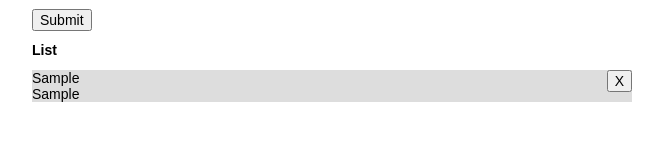
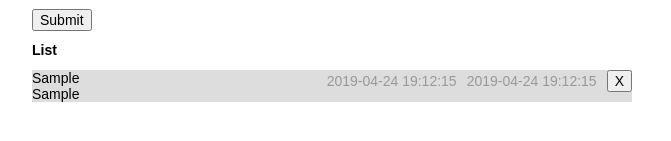
Before and after one commit to elhini/shortnote, a React (Create React App) app: page / in a window 1280 px wide. Both pictures are taken after typing "Sample", "Sample" into the empty fields and a click on the button "Submit". Shown: the part 173-314 px from the top of the page, without its empty margins (308-979 px from the left). Built offline with nearby package versions, Linux system fonts and the light colour scheme.

Commit message:
message for no items, create and update dates, store open state, autofocus on title

```diff
--- a/src/App.js
+++ b/src/App.js
@@ -8,8 +8,11 @@ export default class App extends React.Component {
   constructor(props) {
     super(props);
     var items = ls.get();
+    items = items.filter(i => i.id);
+    var openedItem = this.findOpenedItem(items);
     var emptyItem = this.buildEmptyItem();
     items.unshift(emptyItem);
+    items.forEach(i => i.opened = openedItem ? i.id === openedItem.id : !i.id);
     this.state = {
       items: items
     };
@@ -19,12 +22,16 @@ export default class App extends React.Component {
     this.onDeleteItem = this.onDeleteItem.bind(this);
   }
 
+  findOpenedItem(items = this.state.items){
+    return items.find(i => i.opened);
+  }
+
   findEmptyItem(){
-    return this.state.items.find(i => i.id === 0);
+    return this.state.items.find(i => !i.id);
   }
 
   buildEmptyItem(){
-    return {id: 0, title: '', text: '', opened: true};
+    return {id: 0, title: '', text: ''};
   }
 
   onOpenNew(){
@@ -34,37 +41,51 @@ export default class App extends React.Component {
       emptyItem = this.buildEmptyItem();
       items.unshift(emptyItem);
     }
-    items.forEach(i => i.opened = i.id === 0);
+    items.forEach(i => i.opened = !i.id);
+    this.setItems(items);
+  }
+
+  onSubmit(e){
+    e.preventDefault();
+    var form = e.target;
+    if (!form.title.value && !form.text.value){
+      return;
+    }
+    var id = parseInt(form.id.value);
+    var items = this.state.items;
+    var item = id ?
+      items.find(i => i.id === id) :
+      this.buildEmptyItem();
+    if (!id){
+      item.id = Date.now();
+      item.dateOfCreate = new Date();
+    }
+    item.dateOfUpdate = new Date();
+    item.title = form.title.value;
+    item.text = form.text.value;
+    item.opened = true;
+    if (id){
+      items = items.filter(i => i.id !== id);
+    }
+    items.forEach(i => i.opened = false);
+    items.push(item);
+    items.sort((a, b) => a.id - b.id);
+    this.setItems(items);
+  }
+
+  setItems(items){
+    this.saveToStore(items);
     this.setState({items: items});
   }
 
-  onSubmit(e){
-    var form = e.target;
-    var idFromForm = parseInt(form.id.value);
-    var id = idFromForm || Date.now();
-    var itemFromForm = {id: id, title: form.title.value, text: form.text.value, opened: true};
-    var items = this.state.items;
-    if (idFromForm){
-      items = items.filter(i => i.id !== idFromForm);
-    }
-    else {
-      this.findEmptyItem().opened = false;
-    }
-    items.push(itemFromForm);
-    items.sort((a, b) => a.id - b.id);
-    this.saveToStore(items);
-    this.setState({items: items});
-    e.preventDefault();
-  }
-
   saveToStore(items){
-    ls.set(items.filter(i => i.id > 0));
+    ls.set(items.filter(i => i.id));
   }
 
   onOpenItem(item){
     var items = this.state.items;
     items.forEach(i => i.opened = i.id === item.id);
-    this.setState({items: items});
+    this.setItems(items);
   }
 
   onDeleteItem(item){
@@ -73,12 +94,11 @@ export default class App extends React.Component {
       this.findEmptyItem().opened = true;
     }
     items = items.filter(i => i.id !== item.id);
-    this.saveToStore(items);
-    this.setState({items: items});
+    this.setItems(items);
   }
 
   render(){
-    var openedItem = this.state.items.find(i => i.opened);
+    var openedItem = this.findOpenedItem();
     return (
       <div id="App">
         <h1>ShortNote</h1>
--- a/src/components/Form/Form.js
+++ b/src/components/Form/Form.js
@@ -24,13 +24,19 @@ export default class Form extends React.Component {
     return null;
   }
 
+  componentDidUpdate(prevProps, prevState) {
+    if (prevState.title !== this.state.title || !this.state.title){
+      this.titleInput.focus();
+    }
+  }
+
   render(){
     return (
       <form id="Form" onSubmit={this.props.onSubmit}>
         <input type="hidden" id="id" value={this.state.id} readOnly />
         <div className="fieldBlock">
           <label>Title:</label>
-          <input type="text" id="title" value={this.state.title} onChange={this.onTitleChange} />
+          <input type="text" id="title" value={this.state.title} onChange={this.onTitleChange} autoFocus={true} ref={c => this.titleInput = c} />
         </div>
         <div className="fieldBlock">
           <label>Text:</label>
--- a/src/components/List/List.css
+++ b/src/components/List/List.css
@@ -6,6 +6,7 @@
 
 #List li {
   margin-bottom: 10px;
+  min-height: 32px;
 }
 
 #List li:hover {
@@ -18,7 +19,26 @@
   cursor: default;
 }
 
+#List li .title {
+  min-height: 16px;
+}
+
+#List li .text {
+  white-space: pre-line;
+}
+
+#List li .aside {
+  float: right;
+  text-align: right;
+  margin-bottom: 10px;
+}
+
 #List li .delete {
-  float: right;
-  margin: 0 0 10px 10px;
+  margin-left: 10px;
 }
+
+#List li .dateOfCreate,
+#List li .dateOfUpdate {
+  margin-left: 10px;
+  color: #999;
+}
--- a/src/components/List/List.js
+++ b/src/components/List/List.js
@@ -1,5 +1,6 @@
 import React from 'react';
 import './List.css';
+import DateUtils from '../../utils/DateUtils';
 
 export default class List extends React.Component {
   onDelete(e, item){
@@ -8,17 +9,25 @@ export default class List extends React.Component {
   }
 
   buildNodes(){
-    return this.props.items.map(function(item){
+    var nodes = this.props.items.map(function(item){
+      if (!item.id && this.props.items.length > 1){
+        return null;
+      }
       var opened = item.opened ? 'opened' : '';
-      var deleteBtn = item.id > 0 ? <button className="delete" onClick={(e) => this.onDelete(e, item)}>X</button> : null;
+      var aside = (<div className="aside">
+        <span className="dateOfCreate">{DateUtils.toStr(item.dateOfCreate)}</span>
+        <span className="dateOfUpdate">{DateUtils.toStr(item.dateOfUpdate)}</span>
+        <button className="delete" onClick={(e) => this.onDelete(e, item)}>X</button>
+      </div>);
       return (
         <li key={item.id} data-id={item.id} className={opened} onClick={() => this.props.onOpenItem(item)}>
-          {deleteBtn}
-          <div className="title">{item.title}</div>
+          {item.id ? aside : null}
+          <div className="title">{item.id ? item.title : 'No items found'}</div>
           <div className="text">{item.text}</div>
         </li>
       );
     }, this);
+    return nodes;
   }
 
   render(){
--- /dev/null
+++ b/src/utils/DateUtils.js
@@ -0,0 +1,6 @@
+export default class DateUtils {
+    static toStr(date) {
+        var dateStr = date instanceof Date ? date.toISOString() : date || '';
+        return dateStr.replace('T', ' ').substr(0, 19);
+    }
+}
```
